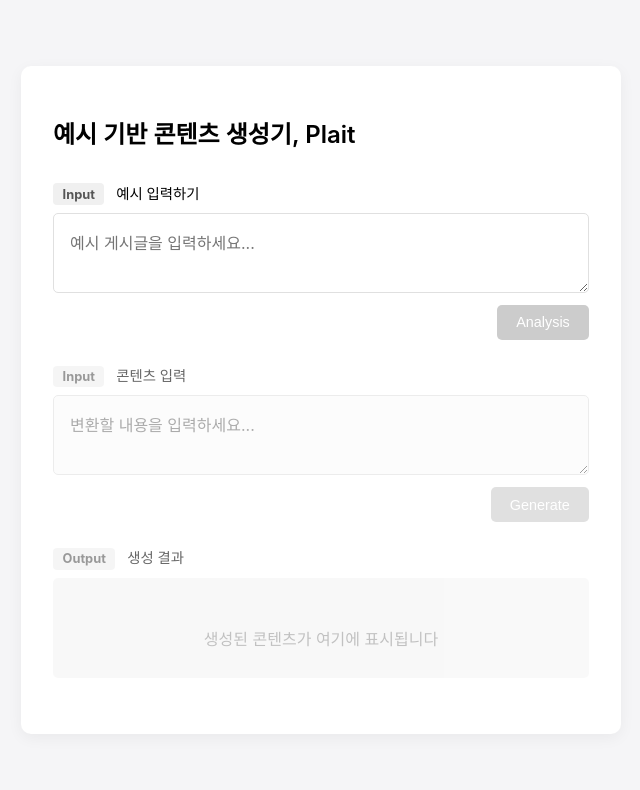
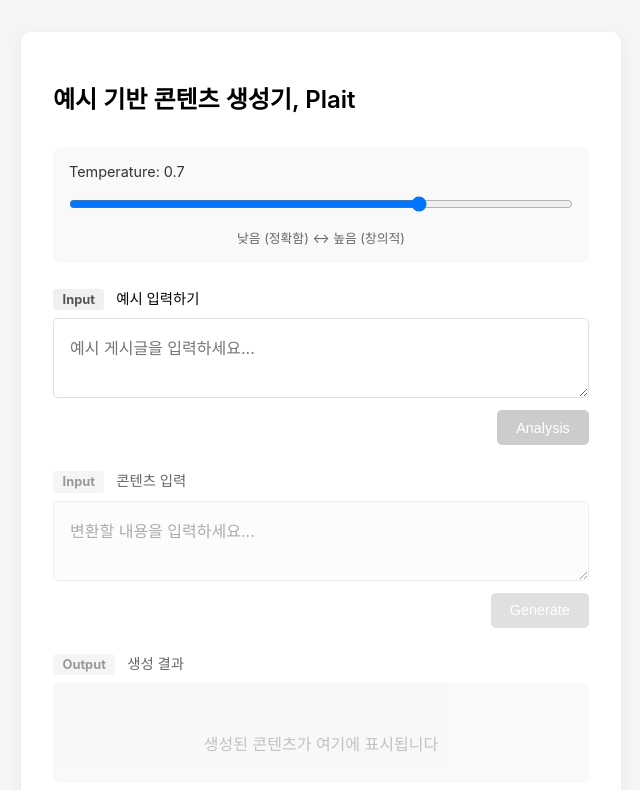
Before and after one commit to everything-chalna/plait, a Next.js app: page / in a window 1280 px wide. Shown: the top 790 px of the page, without its empty margins (319-959 px from the left). Built offline with nearby package versions, Linux system fonts and the light colour scheme.

Commit message:
Temperature 조절 기능 추가

```diff
--- a/pages/api/gemini.js
+++ b/pages/api/gemini.js
@@ -8,7 +8,7 @@
   }
 
   try {
-    const { action, examplePost, userContent, analysisResult } = req.body;
+    const { action, examplePost, userContent, analysisResult, temperature = 0.7 } = req.body;
 
     if (!action) {
       return res.status(400).json({ error: 'Action is required' });
@@ -34,28 +34,23 @@
 ${examplePost}
 </Content>`;
     } else if (action === 'generate') {
-      prompt = `
-      ### 지시사항:
-      당신은 사용자가 제공한 예시 게시글과 유사한 스타일로 콘텐츠를 생성하는 AI입니다.
+      prompt = `You are an AI Assistant that replicates output example styles.
+Your goal is to analyze the input, understand the output example's style, and return an output in the same format.(However, the subject of the content must be input)
+Preserve Tone, Voice, Personality, Style, Structure, Length, and Language Features.
+Do not use Markdown style.
+Return only the output.
+No talk; Just do.
 
-      다음은 참고해야 할 예시 게시글입니다:
-      """
-      ${examplePost}
-      """
+<input>
+${userContent}
+</input>
 
-      다음은 위 예시 게시글에 대한 상세 분석 결과입니다:
-      """
-      ${analysisResult || '분석 결과가 없습니다.'}
-      """
+<output example>
+${examplePost}
+</output example>
 
-      위 예시 게시글의 스타일, 구조, 톤을 참고하고, 분석 결과에 명시된 특성들을 최대한 반영하여 아래 내용을 예시 게시글과 동일한 스타일로 재작성해주세요:
-      """
-      ${userContent}
-      """
-
-      예시 게시글의 형식, 어투, 문체, 구성 방식, 단락 구조 등을 최대한 유지하면서 내용을 재구성해주세요.
-      분석 결과에 명시된 모든 특성(톤, 보이스, 개성, 스타일, 구조, 길이, 언어적 특징)을 반영하세요.
-      `;
+Context Dumps:
+${analysisResult}`;
     }
 
     const response = await fetch(`${GEMINI_API_URL}?key=${GEMINI_API_KEY}`, {
@@ -66,7 +61,10 @@
       body: JSON.stringify({
         contents: [{
           parts: [{ text: prompt }]
-        }]
+        }],
+        generationConfig: {
+          temperature: parseFloat(temperature)
+        }
       }),
     });
 
--- a/pages/index.js
+++ b/pages/index.js
@@ -10,6 +10,7 @@
   const [analysisComplete, setAnalysisComplete] = useState(false);
   const [analysisResult, setAnalysisResult] = useState('');
   const [error, setError] = useState('');
+  const [temperature, setTemperature] = useState(0.7);
 
   const handleAnalysis = async () => {
     if (!examplePost.trim()) return;
@@ -25,7 +26,8 @@
         },
         body: JSON.stringify({
           action: 'analyze',
-          examplePost: examplePost
+          examplePost: examplePost,
+          temperature: temperature
         }),
       });
 
@@ -61,7 +63,8 @@
           action: 'generate',
           examplePost: examplePost,
           userContent: userContent,
-          analysisResult: analysisResult
+          analysisResult: analysisResult,
+          temperature: temperature
         }),
       });
 
@@ -86,6 +89,24 @@
         <h1 className={styles.titleLeft}>예시 기반 콘텐츠 생성기, Plait</h1>
 
         {error && <div className={styles.errorMessage}>{error}</div>}
+
+        <div className={styles.settings}>
+          <label className={styles.settingLabel}>
+            Temperature: {temperature}
+            <input
+              type="range"
+              min="0"
+              max="1"
+              step="0.1"
+              value={temperature}
+              onChange={(e) => setTemperature(parseFloat(e.target.value))}
+              className={styles.slider}
+            />
+            <span className={styles.settingHint}>
+              낮음 (정확함) ↔ 높음 (창의적)
+            </span>
+          </label>
+        </div>
 
         <div className={styles.section}>
           <label className={styles.label}>
--- a/styles/Home.module.css
+++ b/styles/Home.module.css
@@ -52,6 +52,32 @@
   border-radius: 10px;
   box-shadow: 0 4px 15px rgba(0, 0, 0, 0.05);
   padding: 2rem;
+}
+
+.settings {
+  margin-bottom: 1.5rem;
+  padding: 1rem;
+  background-color: #f9f9f9;
+  border-radius: 8px;
+}
+
+.settingLabel {
+  display: flex;
+  flex-direction: column;
+  font-size: 0.9rem;
+  color: #333;
+}
+
+.slider {
+  margin: 1rem 0;
+  width: 100%;
+  cursor: pointer;
+}
+
+.settingHint {
+  font-size: 0.8rem;
+  color: #666;
+  text-align: center;
 }
 
 .section {
```
